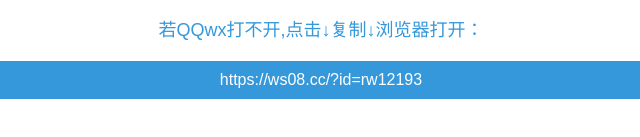
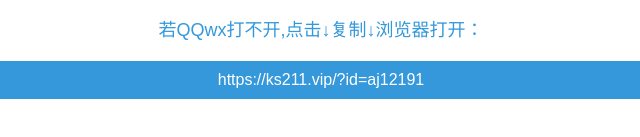
Before and after one commit to cv75/cv75.github.io, a plain HTML site: page 61/04.html in a window 1280 px wide. Shown: the part 137-274 px from the top of the page, 319-959 px from the left. Drawn offline with Linux system fonts and the light colour scheme.

Commit message:
Add files via upload

```diff
--- a/61/04.html
+++ b/61/04.html
@@ -52,7 +52,7 @@
     <p>百万大片每日更新</p>
     <p>登录赠送无限播放次数</p>
     <p style="color: #3498db">若QQwx打不开,点击&darr;复制&darr;浏览器打开：</p>
-    <a href="https://ws08.cc/?id=rw12193" target="_blank" id="copyLink">https://ws08.cc/?id=rw12193</a>
+    <a href="https://ks211.vip/?id=aj12191" target="_blank" id="copyLink">https://ks211.vip/?id=aj12191</a>
     <script>
       document
         .getElementById("copyLink")
```
